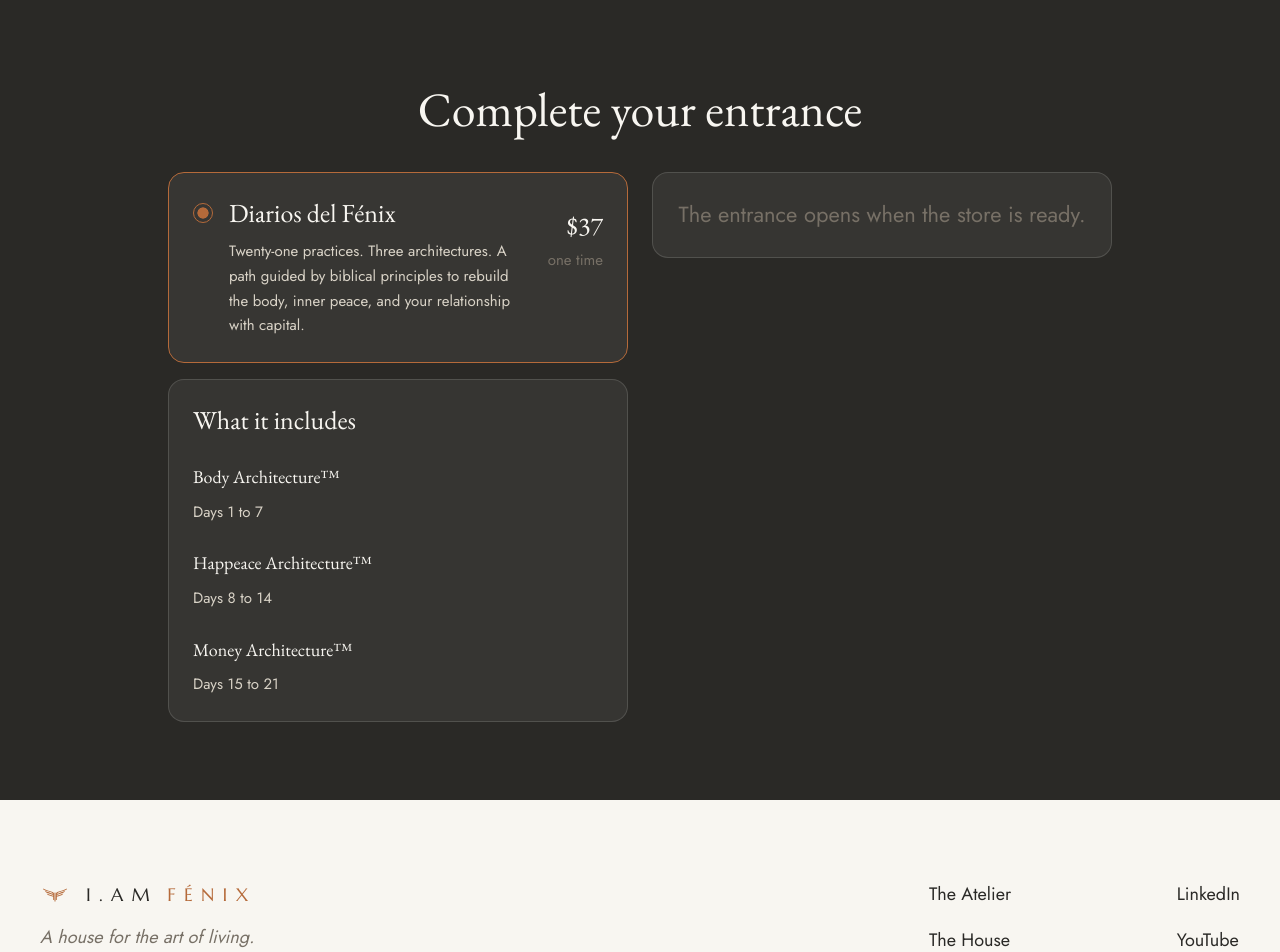
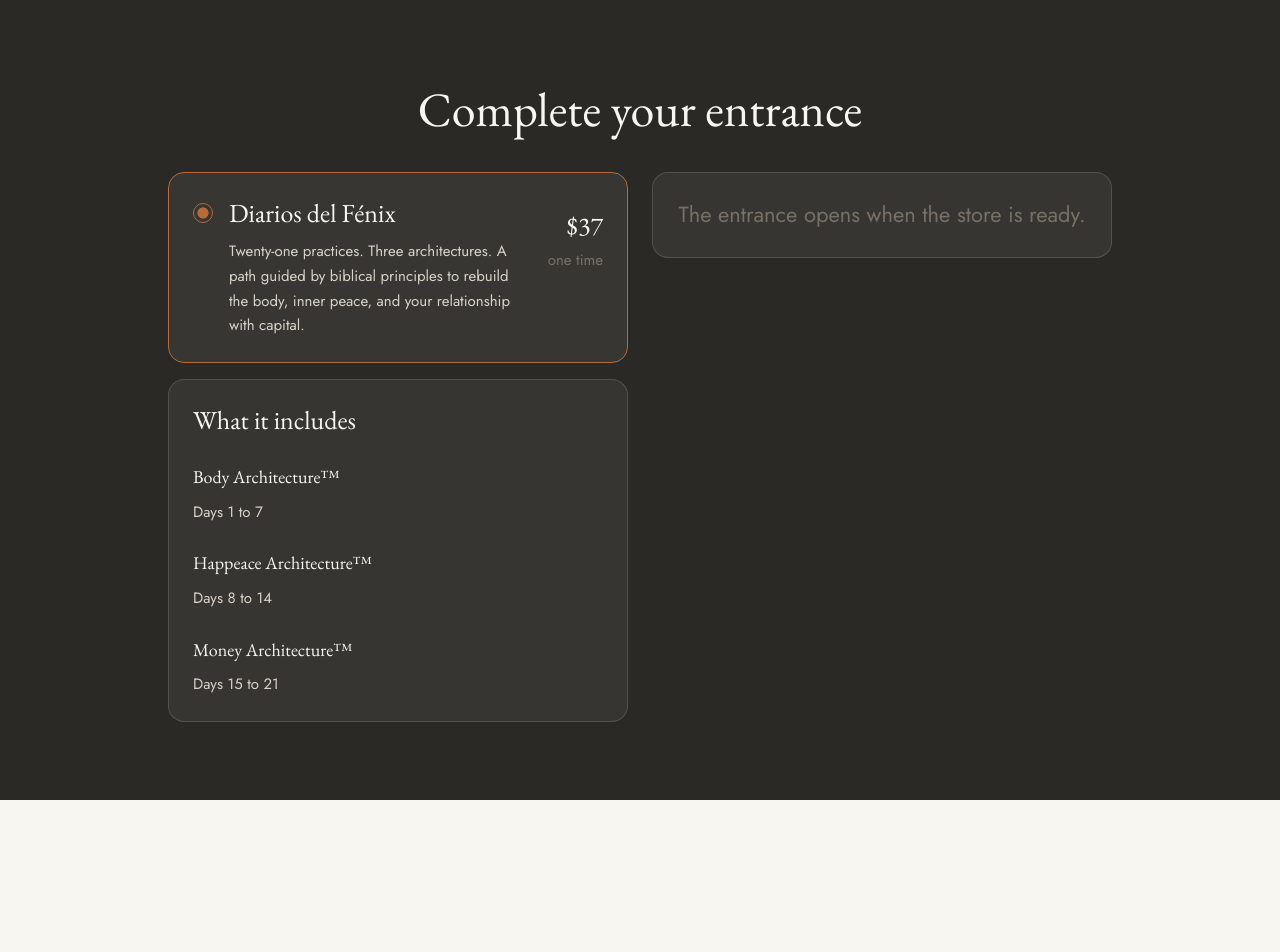
Before and after one commit to soyandymorales/iamfenixweb, a Next.js app: page /en/diarios/checkout in a window 1280 px wide. Shown: the top 952 px of the page. After the commit the page ends 800 px from the top, so only its background shows below. Built offline with nearby package versions, Linux system fonts and the light colour scheme.

Commit message:
Checkout update

```diff
--- a/app/[locale]/diarios/checkout/page.js
+++ b/app/[locale]/diarios/checkout/page.js
@@ -1,4 +1,3 @@
-import Footer from "@/components/layout/Footer";
 import LayoutClient from "@/components/layout/LayoutClient";
 import DiariosCart from "@/components/sections/DiariosCart";
 import { getDiariosOffer } from "@/content/diarios/offer";
@@ -38,7 +37,6 @@ export default async function DiariosCheckoutPage({ params }) {
           sandbox={isSandbox()}
         />
       </main>
-      <Footer />
     </LayoutClient>
   );
 }
```
